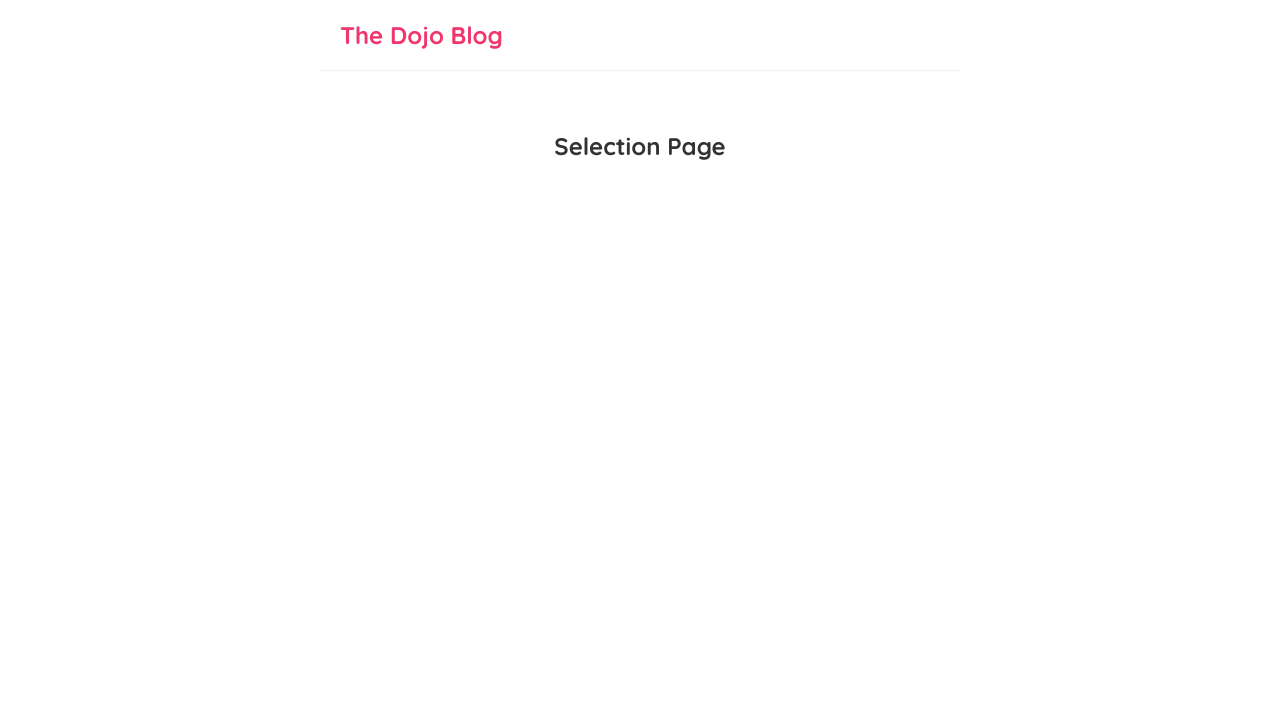
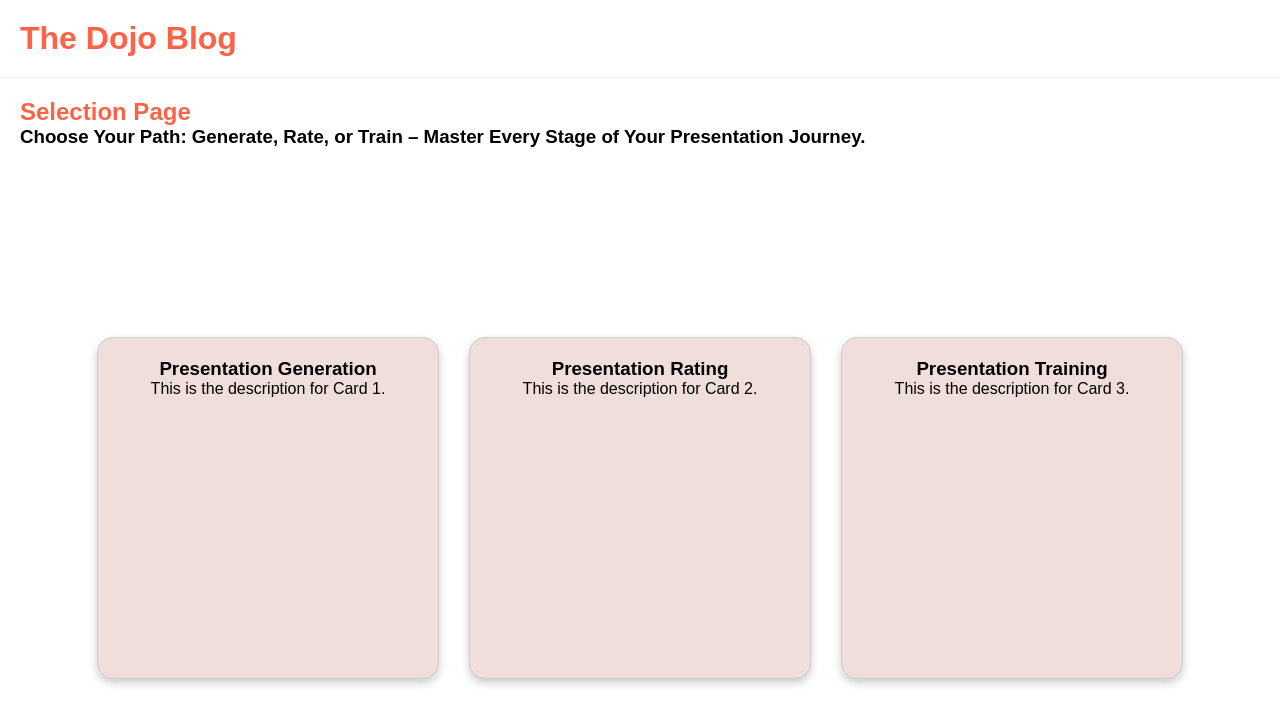
Before and after one commit to mynameiskennith/Presently-v1.0, a React (Create React App) app in the folder frontend/: page /select in a window 1280 px wide. Shown: the top 724 px of the page. Built offline with nearby package versions, Linux system fonts and the light colour scheme.

Commit message:
added selectionhalf

```diff
--- a/frontend/src/SelectionPage.jsx
+++ b/frontend/src/SelectionPage.jsx
@@ -1,9 +1,29 @@
-export default function SelectionPage(){
+const SelectionPage = ()=>{
     return (
         <>
-            <div>
-                <h2>Selection Page</h2>
+        <div className="heading">
+            <h1 className="title">Selection Page</h1>
+            <h3 className="tagline">Choose Your Path: Generate, Rate, or Train – Master Every Stage of Your Presentation Journey.</h3>
+        </div>
+        <div className="page-container">
+          <div className="card-container">
+            <div className="card">
+              <h3>Presentation Generation</h3>
+              <p>This is the description for Card 1.</p>
             </div>
+            <div className="card">
+              <h3>Presentation Rating</h3>
+              <p>This is the description for Card 2.</p>
+            </div>
+            <div className="card">
+              <h3>Presentation Training</h3>
+              <p>This is the description for Card 3.</p>
+            </div>
+          </div>
+        </div>
         </>
-    )
-}
+      );
+    };
+
+
+export default SelectionPage;
--- a/frontend/src/index.css
+++ b/frontend/src/index.css
@@ -1,105 +1,70 @@
-@import url('https://fonts.googleapis.com/css2?family=Quicksand:wght@300;400;500;600;700&display=swap');
-
-/* base styles */
 * {
   margin: 0;
-  font-family: "Quicksand";
-  color: #333;
+  font-family: 'Arial', sans-serif;
 }
 .navbar {
   padding: 20px;
   display: flex;
   align-items: center;
-  max-width: 600px;
+  max-width: auto;
   margin: 0 auto;
   border-bottom: 1px solid #f2f2f2;
+
 }
 .navbar h1 {
-  color: #f1356d;
+  color: #FF6347;
+  font-size: 2rem;
 }
 .navbar .links {
   margin-left: auto;
-}
-.navbar a {
-  margin-left: 16px;
-  text-decoration: none;
-  padding: 6px;
-}
-.navbar a:hover {
-  color: #f1356d;
-}
-.content {
-  max-width: 600px;
-  margin: 40px auto;
-  padding: 20px;
+  color: #FF6347 ;
 }
 
-/* blog previews / list */
-.blog-preview {
-  padding: 10px 16px;
-  margin: 20px 0;
-  border-bottom: 1px solid #fafafa;
-}
-.blog-preview:hover {
-  box-shadow: 1px 3px 5px rgba(0,0,0,0.1);
-}
-.blog-preview h2 {
-  font-size: 20px;
-  color: #f1356d;
-  margin-bottom: 8px;
-}
-.blog-preview a{
-  text-decoration: none;
+.page-container {
+  display: flex;
+  justify-content: center;
+  align-items: center;
+  height: 80vh;
+  margin: 0;
 }
 
-/* blog details page */
-.blog-details h2 {
-  font-size: 20px;
-  color: #f1356d;
-  margin-bottom: 10px;
-}
-.blog-details div {
-  margin: 20px 0;
+.heading {
+  flex: 1;
+  padding: 20px;
+  text-align: left; /* Aligns the heading to the left */
+  margin-bottom: 20px;
 }
 
-/* button to delete */
-.blog-details button {
-  background: #f1356d;
-  color: #fff;
-  border: 0;
-  padding: 8px;
-  border-radius: 8px;
-  cursor: pointer;
+.heading h1 {
+  margin-left: auto;
+  font-size: 1.5rem;
+  color: #FF6347; /* Sets the color to blue */
 }
 
-/* create new blog form */
-.create {
-  max-width: 400px;
-  margin: 0 auto;
+.tagline h3{
+  color:#FF6347;
+  font-style: italic;
+}
+
+.card-container {
+  display: flex;
+  justify-content: center;
+  gap: 30px;
+}
+
+.card {
+  width: 300px;
+  height: 300px;
+  padding: 20px;
+  border: 1px solid #ccc;
+  border-radius: 16px;
+  box-shadow: 0 4px 8px rgba(0, 0, 0, 0.2);
   text-align: center;
+  background-color: #EFDEDB;
+  transition: transform 0.3s, box-shadow 0.3s;
 }
-.create label {
-  text-align: left;
-  display: block;
+
+.card:hover {
+  transform: translateY(-5px);
+  box-shadow: 0 8px 16px rgba(0, 0, 0, 0.3);
 }
-.create h2 {
-  font-size: 20px;
-  color: #f1356d;
-  margin-bottom: 30px;
-}
-.create input, .create textarea, .create select {
-  width: 100%;
-  padding: 6px 10px;
-  margin: 10px 0;
-  border: 1px solid #ddd;
-  box-sizing: border-box;
-  display: block;
-}
-.create button {
-  background: #f1356d;
-  color: #fff;
-  border: 0;
-  padding: 8px;
-  border-radius: 8px;
-  cursor: pointer;
-}
```
